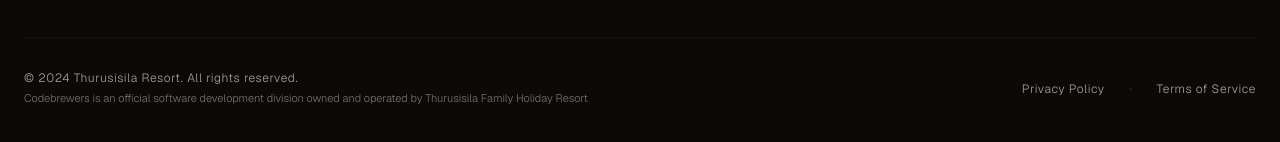
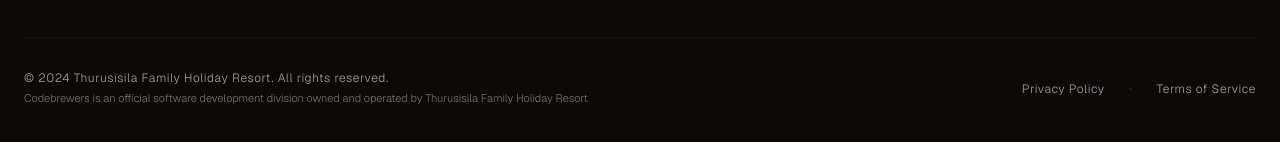
Before and after one commit to JDEranga/Thurusisila, a Next.js app: page / in a window 1280 px wide. Shown: the part 5487-5629 px from the top of the page. Built offline with nearby package versions, Linux system fonts and the light colour scheme.

Commit message:
Update footer text to reflect full resort name for clarity

```diff
--- a/app/page.tsx
+++ b/app/page.tsx
@@ -817,7 +817,7 @@ export default function Home() {
 						<div className="flex flex-col items-center justify-between gap-4 md:flex-row">
 							<div className="text-center md:text-left">
 								<p className="font-sans text-xs font-light tracking-wider text-stone-400">
-									© 2024 Thurusisila Resort. All rights reserved.
+									© 2024 Thurusisila Family Holiday Resort. All rights reserved.
 								</p>
 								<p className="mt-1 max-w-xl font-sans text-[11px] font-light leading-relaxed text-stone-500">
 									Codebrewers is an official software development division owned and operated by Thurusisila Family Holiday Resort
```
